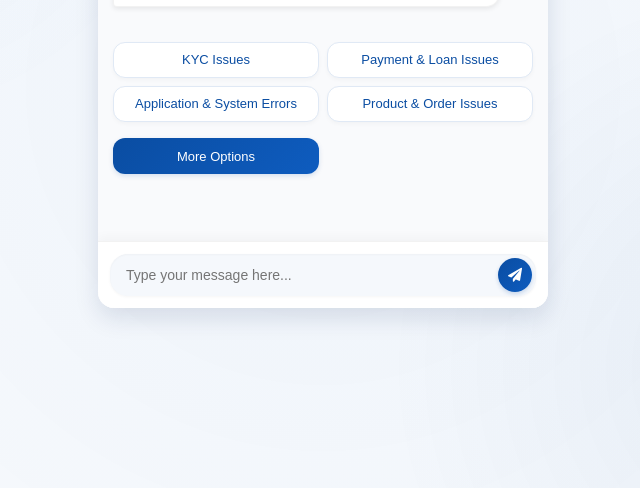
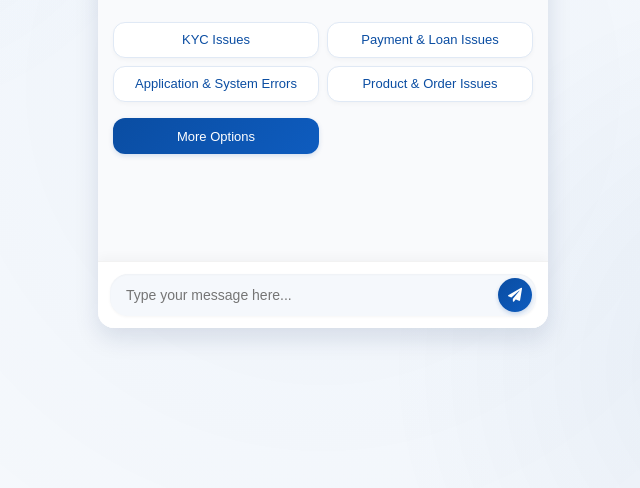
Before and after one commit to Warhyl/Samsung-Finance-Chatbot, a plain HTML site: page index.html in a window 1280 px wide. Shown: the part 312-800 px from the top of the page, without its empty margins (317-957 px from the left). Drawn offline with Linux system fonts and the light colour scheme.

Commit message:
Update styles.css

```diff
--- a/styles.css
+++ b/styles.css
@@ -25,7 +25,7 @@ body::before {
 
 .chat-container {
     width: 100%;
-    height: 55vh;
+    height: 60vh;
     max-width: 450px;
     display: flex;
     flex-direction: column;
```
